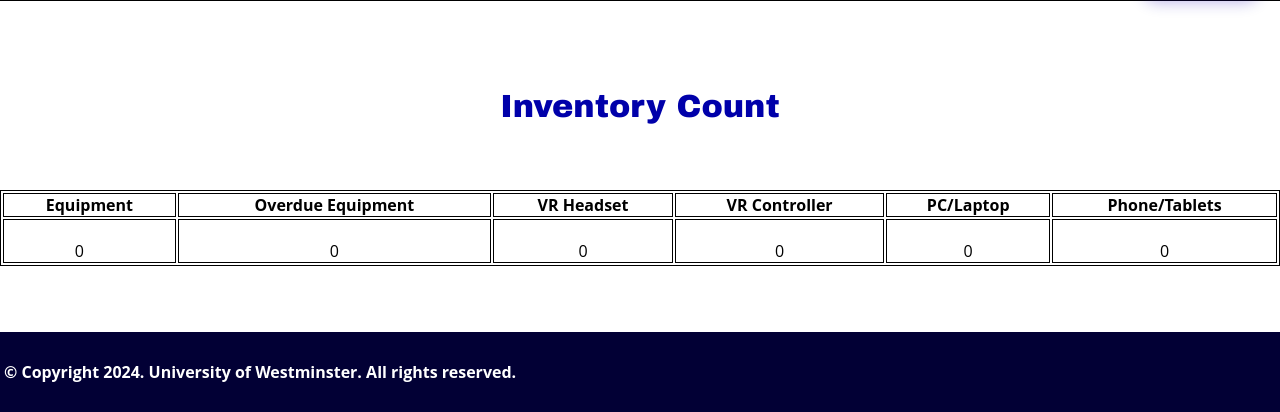
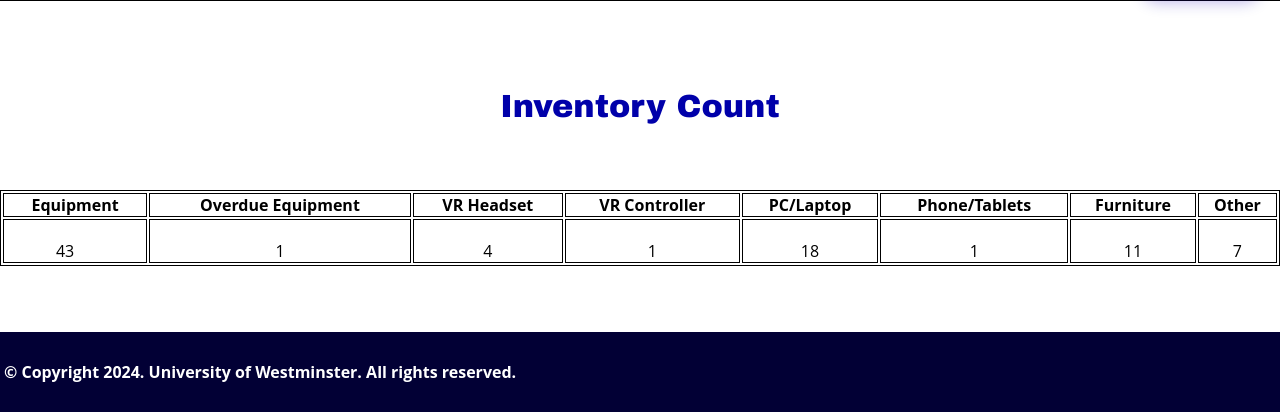
Before and after one commit to w1838207-YZ/SoftDevGrProject_Repo, a Django app: page /devicesInventory/ in a window 1280 px wide; the page is wider, and only the part inside the window is pictured. Shown: the part 1828-2240 px from the top of that part. Run offline with Django 4.2, Linux system fonts and the light colour scheme; data comes from the database, SQL or seed files in the repository; both versions use the stored data as it was after the commit.

Commit message:
Inventory Count change

```diff
--- a/AppOneSDG/templates/devices_admin.html
+++ b/AppOneSDG/templates/devices_admin.html
@@ -227,6 +227,8 @@
 <th>VR Controller</th>
 <th>PC/Laptop</th>
 <th>Phone/Tablets</th>
+<th> Furniture </th>
+<th> Other </th>
 
 </tr>
 
@@ -234,12 +236,14 @@
 <!--Blank Row 1-->
 
 <tr>
-<td>0</td>
-<td>0</td>
-<td>0</td>
-<td>0</td>
-<td>0</td>
-<td>0</td>
+<td>43</td>
+<td>1</td>
+<td>4</td>
+<td>1</td>
+<td>18</td>
+<td>1</td>
+<td> 11 </td>
+<td> 7 </td>
 </tr>
 
 
```
Also changed, not shown: db.sqlite3.
